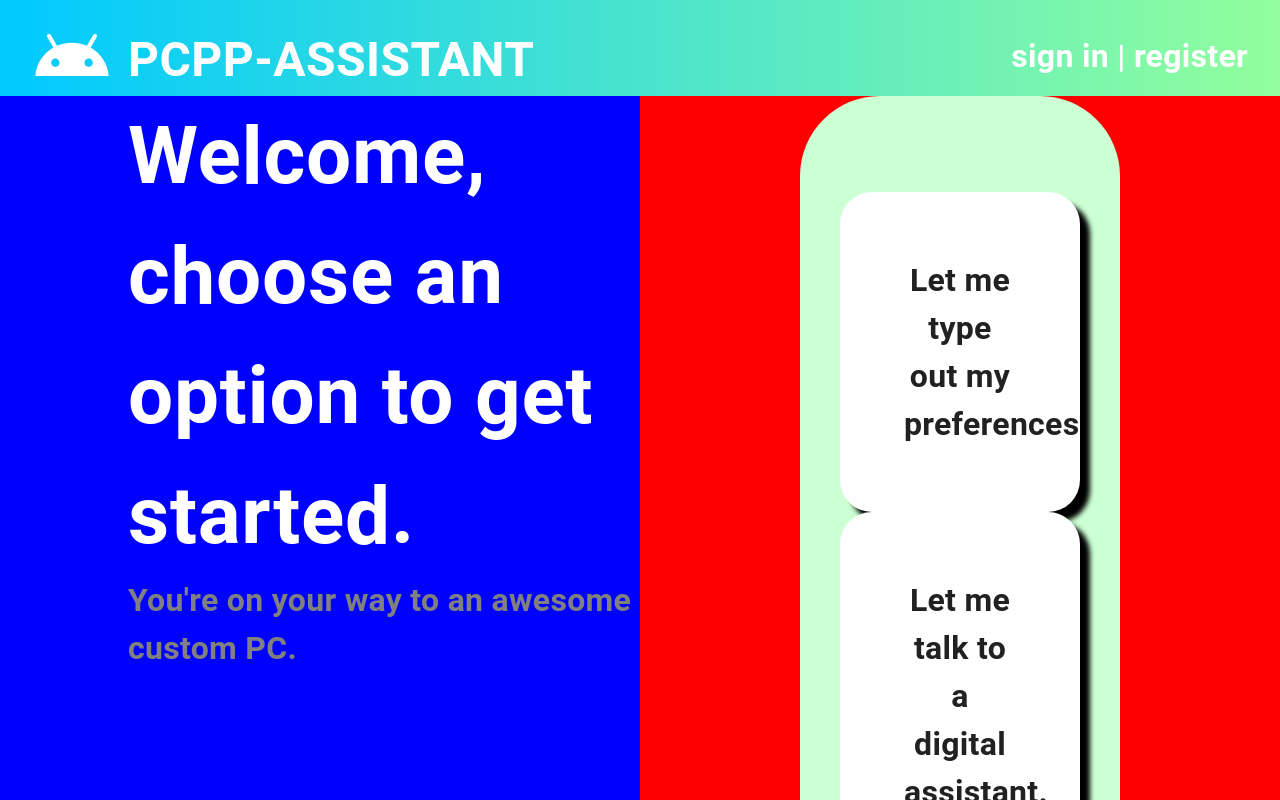
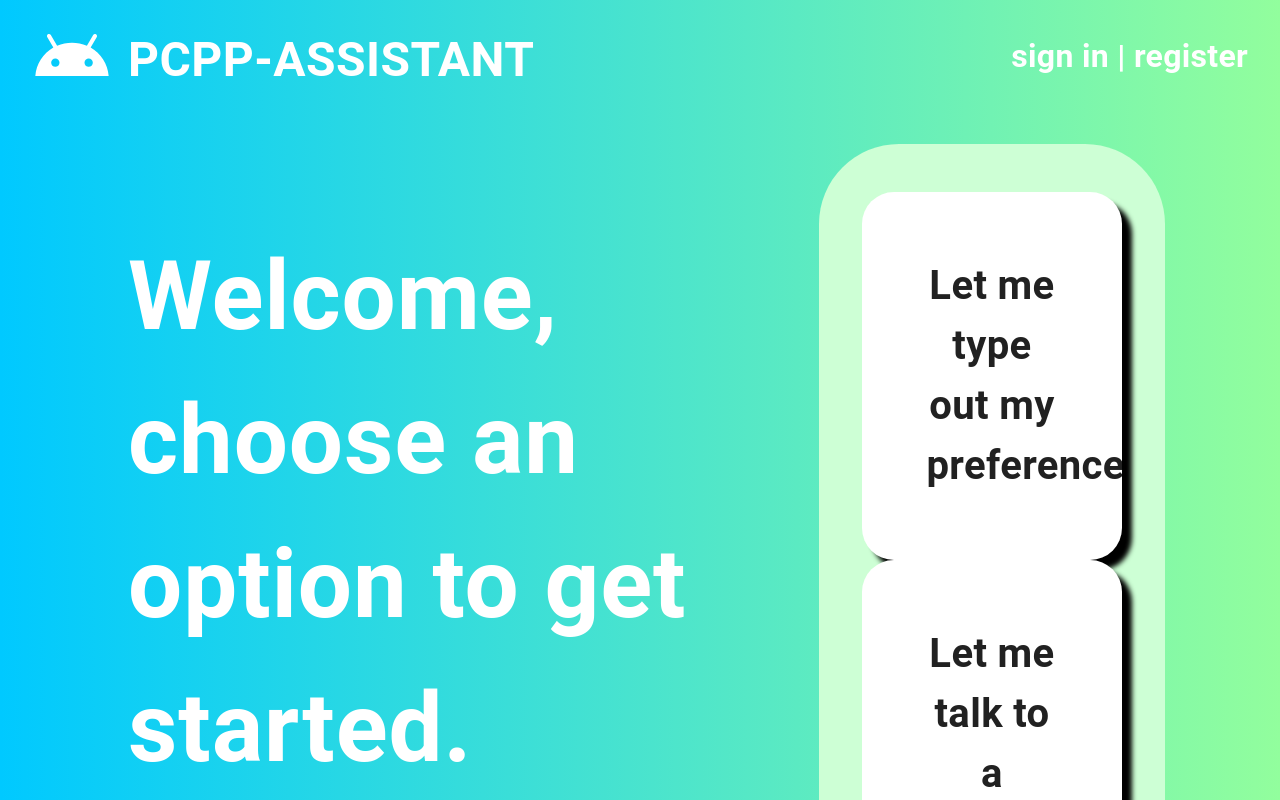
Before and after one commit to jnguyen4103/pcpp-assistant, a React (Create React App) app: page / in a window 1280 px wide. Shown: the top 800 px of the page. Built offline with nearby package versions, Linux system fonts and the light colour scheme.

Commit message:
finish LandingPageView.

```diff
--- a/src/features/LandingPage/LandingPageView.js
+++ b/src/features/LandingPage/LandingPageView.js
@@ -1,24 +1,24 @@
 import React from 'react';
 import Header from 'components/Header';
-import { Box, Card, Grid, Typography } from '@material-ui/core';
+import { Box, Card, Typography } from '@material-ui/core';
 import useStyles from './styles';
 
 const LandingPageView = () => {
     const styles = useStyles();
 
     return (
-        <React.Fragment>
+        <Box className={styles.container}>
             <Header />
-            <Grid container className={styles.container}>
-                <Grid item xs={6} className={styles.leftGrid}>
+            <Box className={styles.innerContainer}>
+                <Box className={styles.leftBox}>
                     <Typography className={styles.welcomeText}>
                         Welcome, choose an option to get started.
                     </Typography>
                     <Typography className={styles.subtext}>
                         You&apos;re on your way to an awesome custom PC.
                     </Typography>
-                </Grid>
-                <Grid item xs={6} className={styles.rightGrid}>
+                </Box>
+                <Box className={styles.rightBox}>
                     <Box className={styles.optionsContainer}>
                         <Card className={styles.optionCards}>
                             <Typography className={styles.optionTexts}>
@@ -31,9 +31,9 @@ const LandingPageView = () => {
                             </Typography>
                         </Card>
                     </Box>
-                </Grid>
-            </Grid>
-        </React.Fragment>
+                </Box>
+            </Box>
+        </Box>
     );
 };
 
--- a/src/features/LandingPage/styles.js
+++ b/src/features/LandingPage/styles.js
@@ -1,14 +1,24 @@
 import { makeStyles } from '@material-ui/core/styles';
 
 const useStyles = makeStyles({
-    container: {},
-    leftGrid: {
+    container: {
+        display: 'flex',
+        flexDirection: 'column',
+        height: '100%',
+    },
+    innerContainer: {
+        display: 'flex',
+        flex: '1',
+        flexDirection: 'row',
+    },
+    leftBox: {
+        width: '50%',
         paddingLeft: '8rem',
-        background: 'blue',
+        paddingTop: '8rem',
     },
     welcomeText: {
         color: 'white',
-        fontSize: '5rem',
+        fontSize: '6rem',
         fontWeight: '700',
     },
     subtext: {
@@ -16,20 +26,22 @@ const useStyles = makeStyles({
         fontSize: '2rem',
         fontWeight: '700',
     },
-    rightGrid: {
+    rightBox: {
         display: 'flex',
-        flexDirection: 'column',
-        alignItems: 'center',
-        background: 'red',
+        width: '50%',
+        flexDirection: 'row',
+        justifyContent: 'center',
+        paddingTop: '3rem',
     },
     optionsContainer: {
         display: 'flex',
         flexDirection: 'column',
         alignItems: 'center',
-        width: '50%',
-        borderRadius: '5rem',
-        paddingTop: '6rem',
+        width: '60%',
+        borderRadius: '5rem 5rem 0 0',
+        paddingTop: '3rem',
         background: '#cdffd5',
+        justifyContent: 'space-around',
     },
     optionCards: {
         width: '75%',
@@ -39,7 +51,7 @@ const useStyles = makeStyles({
         cursor: 'pointer',
     },
     optionTexts: {
-        fontSize: '2rem',
+        fontSize: '2.5rem',
         fontWeight: '700',
         padding: '4rem',
     },
```
